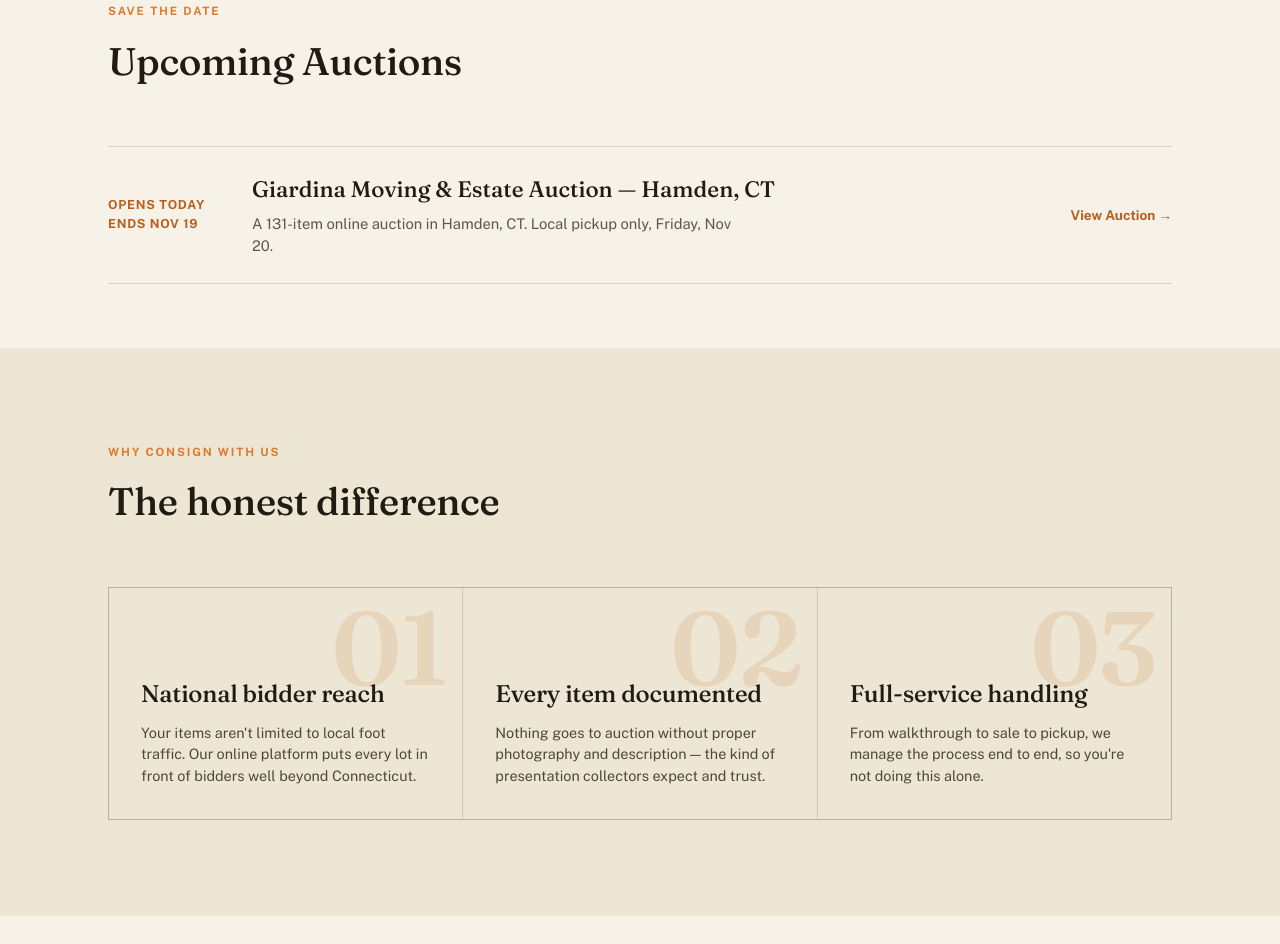
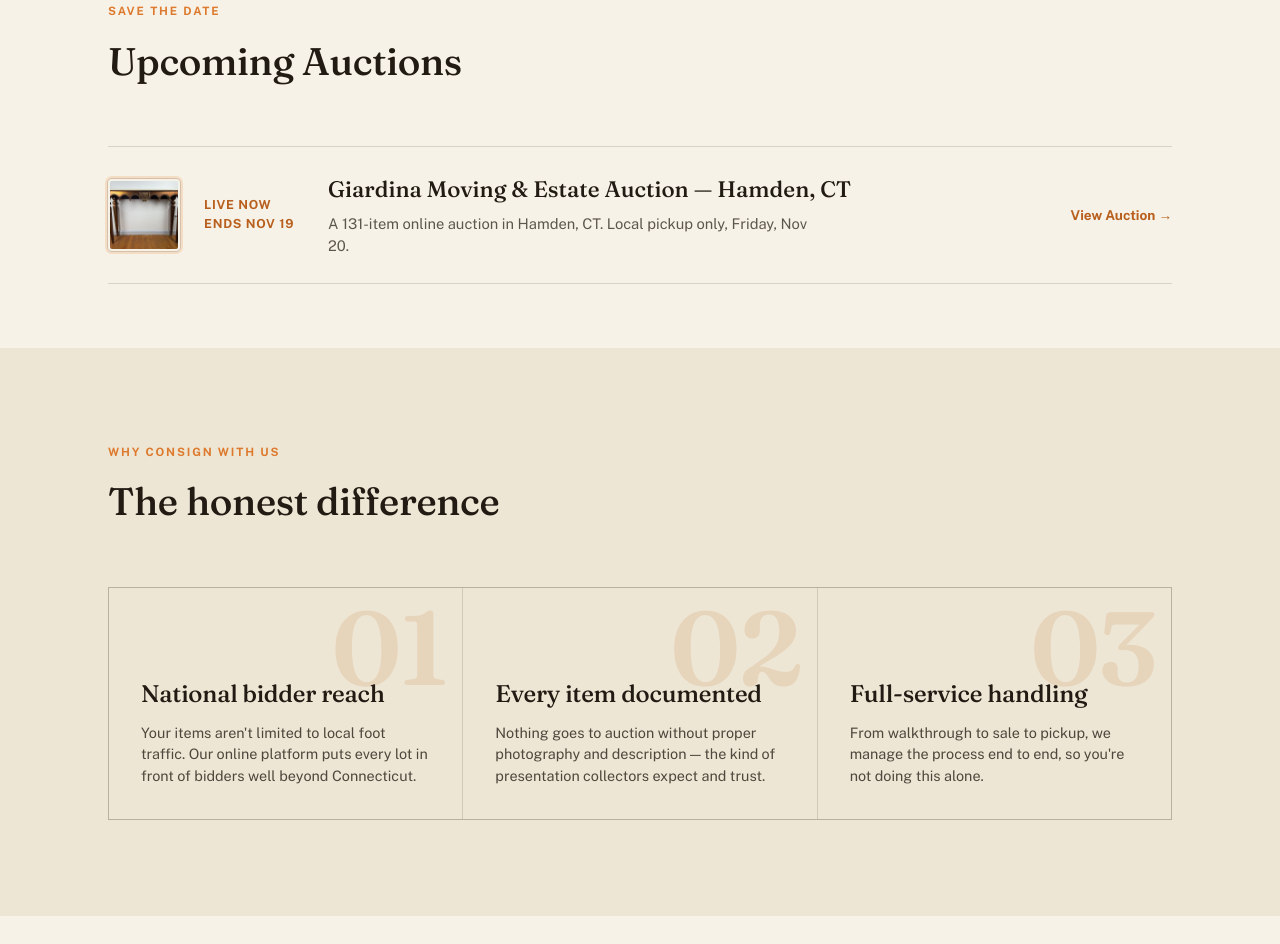
Before and after one commit to HesternAuctions/hestern-site, a plain HTML site: page index.html in a window 1280 px wide. Shown: the part 917-1861 px from the top of the page. Drawn offline with nearby package versions, Linux system fonts and the light colour scheme; no server answers.

Commit message:
Giardina listing: add console table photo, mark Live Now
Co-Authored-By: Claude Sonnet 5.5 <noreply@anthropic.com>
Claude-Session: https://claude.ai/code/session_01Kqaxz45Ce3QcR4CswPav91

```diff
--- a/index.html
+++ b/index.html
@@ -545,8 +545,9 @@ src="https://www.facebook.com/tr?id=1316789500226667&ev=PageView&noscript=1"
       <h2 class="display">Upcoming Auctions</h2>
     </div>
     <div class="lots">
-      <a class="lot" href="https://www.auctionninja.com/the-pickers-alley/sales/details/giardina-1989.html" target="_blank" rel="noopener">
-        <div class="lot-date">Opens Today<br>Ends Nov 19</div>
+      <a class="lot has-thumb" href="https://www.auctionninja.com/the-pickers-alley/sales/details/giardina-1989.html" target="_blank" rel="noopener">
+        <img class="lot-thumb" src="assets/lot-hamden-giardina.jpg" alt="Carved gilt console table with marble top, featured item in this auction">
+        <div class="lot-date">Live Now<br>Ends Nov 19</div>
         <div>
           <div class="lot-title display">Giardina Moving &amp; Estate Auction — Hamden, CT</div>
           <div class="lot-desc">A 131-item online auction in Hamden, CT. Local pickup only, Friday, Nov 20.</div>
```
Also changed, not shown: assets/lot-hamden-giardina.jpg (added).
